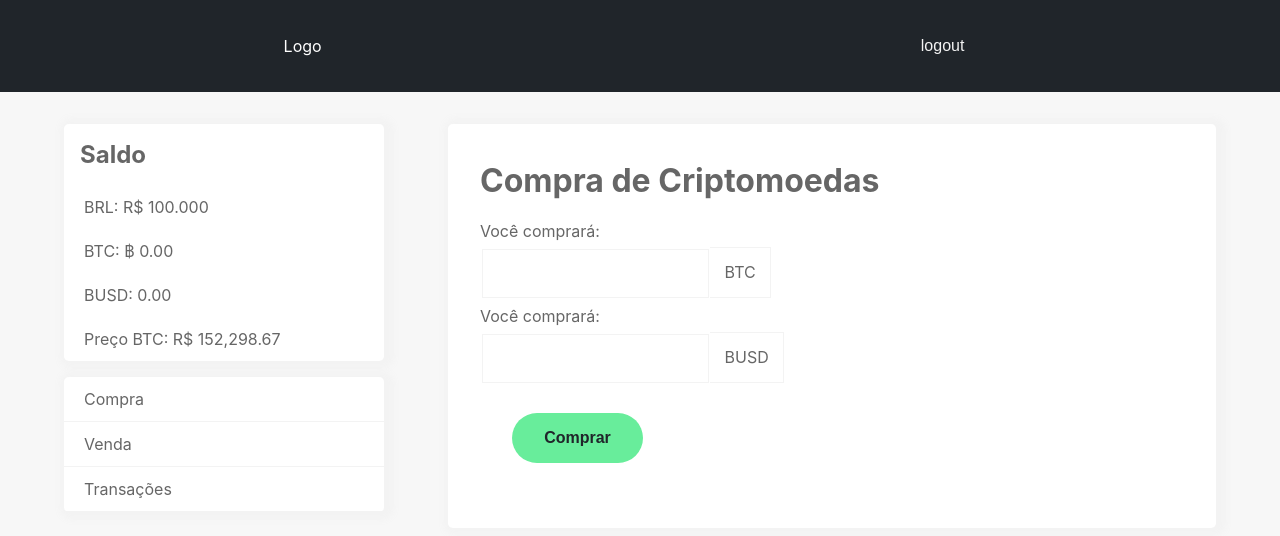
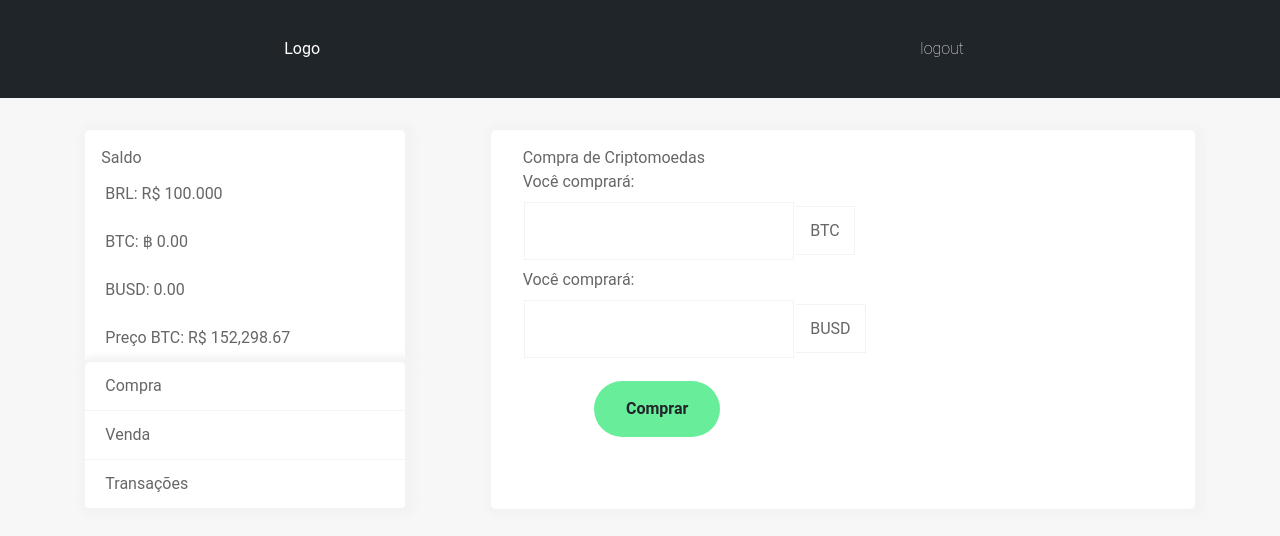
Before and after one commit to romeiro-bru/carteira-virtual, a React (Create React App) app: page / in a window 1280 px wide. Shown: the top 536 px of the page. Built offline with nearby package versions, Linux system fonts and the light colour scheme; the HTML template or start-up script is replaced by a standard one.

Commit message:
Install tailwind

```diff
--- a/package.json
+++ b/package.json
@@ -39,5 +39,10 @@
       "last 1 firefox version",
       "last 1 safari version"
     ]
+  },
+  "devDependencies": {
+    "autoprefixer": "^10.4.7",
+    "postcss": "^8.4.13",
+    "tailwindcss": "^3.0.24"
   }
 }
--- /dev/null
+++ b/postcss.config.js
@@ -0,0 +1,6 @@
+module.exports = {
+  plugins: {
+    tailwindcss: {},
+    autoprefixer: {},
+  },
+}
--- a/src/index.css
+++ b/src/index.css
@@ -1,12 +1,9 @@
+@tailwind base;
+@tailwind components;
+@tailwind utilities;
+
 body {
   margin: 0;
-  font-family: -apple-system, BlinkMacSystemFont, 'Segoe UI', 'Roboto', 'Oxygen',
-    'Ubuntu', 'Cantarell', 'Fira Sans', 'Droid Sans', 'Helvetica Neue',
-    sans-serif;
+  font-family: 'Roboto', 'Ubuntu', 'Cantarell', 'Fira Sans', sans-serif;
  background-color: #f7f7f7;
 }
-
-code {
-  font-family: source-code-pro, Menlo, Monaco, Consolas, 'Courier New',
-    monospace;
-}
--- /dev/null
+++ b/tailwind.config.js
@@ -0,0 +1,7 @@
+module.exports = {
+  content: ["./src/**/*.{js,jsx,ts,tsx}",],
+  theme: {
+    extend: {},
+  },
+  plugins: [],
+}
```
Also changed, not shown: 1 other file (tests, documents, lock files or other folders).
